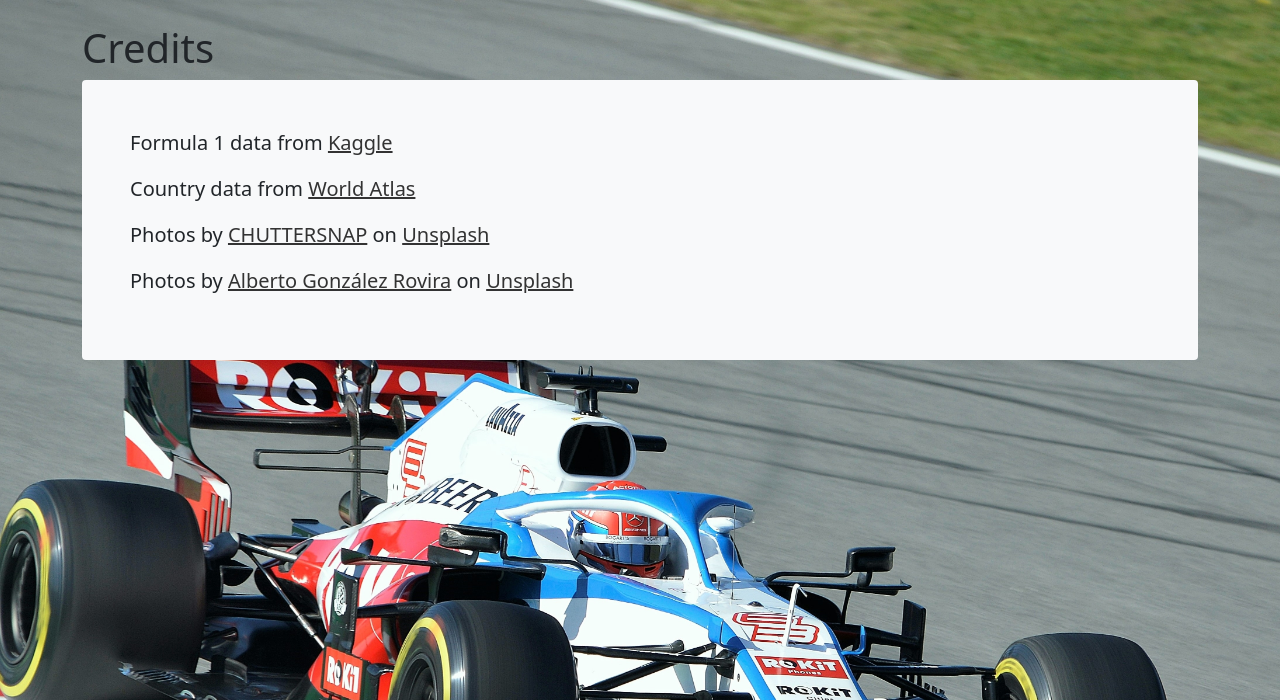
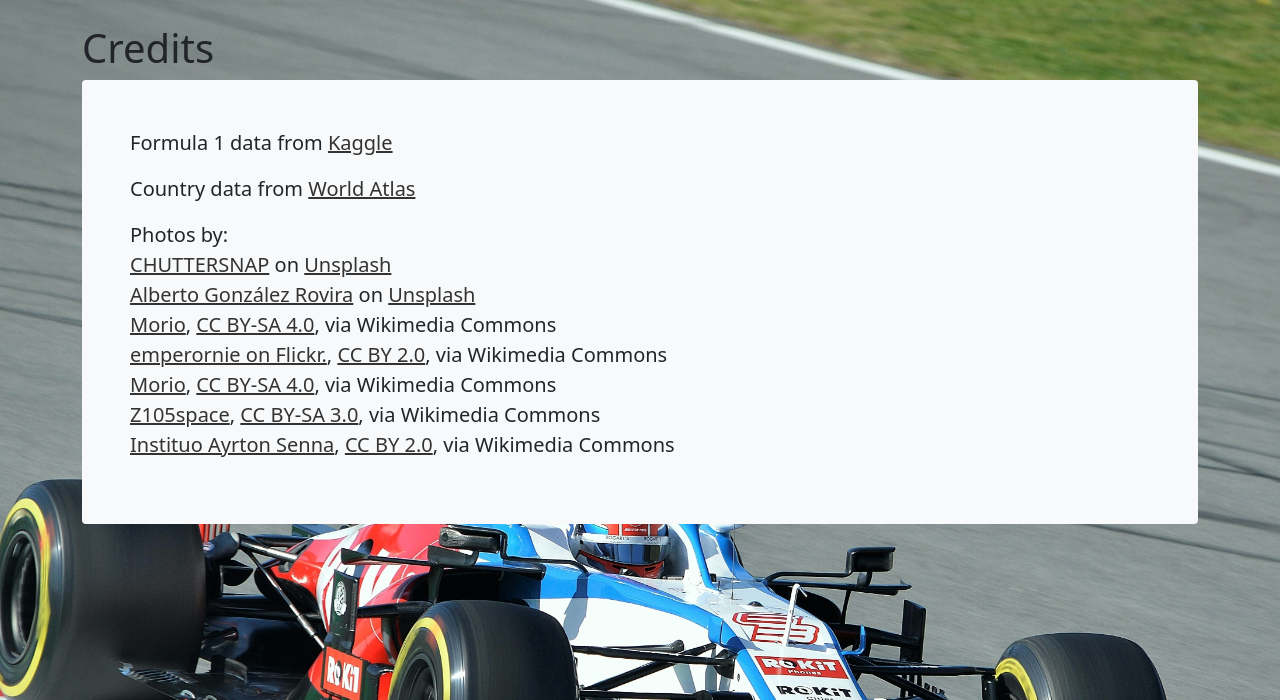
Before and after one commit to Cosette3737/Project2GroupD, a Flask app: page /credits in a window 1280 px wide. Shown: the part 56-756 px from the top of the page. Run offline with Flask 2, Linux system fonts and the light colour scheme; some libraries are stand-ins or nearby versions.

Commit message:
updated driver photos & credits

```diff
--- a/templates/base.html
+++ b/templates/base.html
@@ -23,8 +23,8 @@
   {% block main %}
   <main class="container">
     <div class="p-5 rounded">
-      <h1>A Data Driven Look at Formula 1 Racing</h1>
-      <p class="lead">Explore interactive charts to learn more about the Formula 1 drivers who come in first place.</p>
+      <h1>A Data-Driven Look at Formula 1 Racing</h1>
+      <p class="lead">In racing, winning is everything. From the winningest drivers to the winningest countries, gain insight into who's atop the podium by exploring our interactive visualizations.</p>
     </div>
   </main>
   {% endblock %}
--- a/templates/credits.html
+++ b/templates/credits.html
@@ -14,8 +14,15 @@
   <div class="bg-light p-5 rounded">
     <p class="lead">Formula 1 data from <a style="color: #333" href="https://www.kaggle.com/rohanrao/formula-1-world-championship-1950-2020?select=results.csv">Kaggle</a></p>
     <p class="lead">Country data from <a style="color: #333" href="https://www.worldatlas.com/articles/what-is-a-demonym-a-list-of-nationalities.html">World Atlas</a></p>
-    <p class="lead">Photos by <a style="color: #333" href="https://unsplash.com/@chuttersnap?utm_source=unsplash&utm_medium=referral&utm_content=creditCopyText">CHUTTERSNAP</a> on <a style="color: #333" href="https://unsplash.com/s/photos/formula-1?utm_source=unsplash&utm_medium=referral&utm_content=creditCopyText">Unsplash</a></p>
-    <p class="lead">Photos by <a style="color: #333" href="https://unsplash.com/@alberto_1963?utm_source=unsplash&utm_medium=referral&utm_content=creditCopyText">Alberto González Rovira</a> on <a style="color: #333" href="https://unsplash.com/s/photos/formula-1?utm_source=unsplash&utm_medium=referral&utm_content=creditCopyText">Unsplash</a></p>
+    <p class="lead">Photos by:<br>
+      <a style="color: #333" href="https://unsplash.com/@chuttersnap?utm_source=unsplash&utm_medium=referral&utm_content=creditCopyText">CHUTTERSNAP</a> on <a style="color: #333" href="https://unsplash.com/s/photos/formula-1?utm_source=unsplash&utm_medium=referral&utm_content=creditCopyText">Unsplash</a><br>
+      <a style="color: #333" href="https://unsplash.com/@alberto_1963?utm_source=unsplash&utm_medium=referral&utm_content=creditCopyText">Alberto González Rovira</a> on <a style="color: #333" href="https://unsplash.com/s/photos/formula-1?utm_source=unsplash&utm_medium=referral&utm_content=creditCopyText">Unsplash</a><br>
+      <a style="color: #333" href="https://commons.wikimedia.org/wiki/File:Lewis_Hamilton_2016_Malaysia_2.jpg">Morio</a>, <a style="color: #333" href="https://creativecommons.org/licenses/by-sa/4.0">CC BY-SA 4.0</a>, via Wikimedia Commons<br>
+      <a style="color: #333" href="https://commons.wikimedia.org/wiki/File:Schumacher_china_2012_crop.jpg">emperornie on Flickr.</a>, <a style="color: #333" href="https://creativecommons.org/licenses/by/2.0">CC BY 2.0</a>, via Wikimedia Commons<br>
+      <a style="color: #333" href="https://commons.wikimedia.org/wiki/File:Sebastian_Vettel_2015_Malaysia_podium_1.jpg">Morio</a>, <a style="color: #333" href="https://creativecommons.org/licenses/by-sa/4.0">CC BY-SA 4.0</a>, via Wikimedia Commons<br>
+      <a style="color: #333" href="https://commons.wikimedia.org/wiki/File:Anefo_933-1302_Huub_Rothengatter,_Alain_Prost,_Niki_Lauda_29.10.1984_Prost_crop.jpg">Z105space</a>, <a style="color: #333" href="https://creativecommons.org/licenses/by-sa/3.0">CC BY-SA 3.0</a>, via Wikimedia Commons<br>
+      <a style="color: #333" href="https://commons.wikimedia.org/wiki/File:Ayrton_Senna_8_(cropped).jpg">Instituo Ayrton Senna</a>, <a style="color: #333" href="https://creativecommons.org/licenses/by/2.0">CC BY 2.0</a>, via Wikimedia Commons
+    </p>
   </div>
 </main>
 {% endblock %}
```
Also changed, not shown: static/images/id0.jpg, static/images/id1.JPG, static/images/id2.JPG, static/images/id3.JPG, static/images/id4.jpg.
